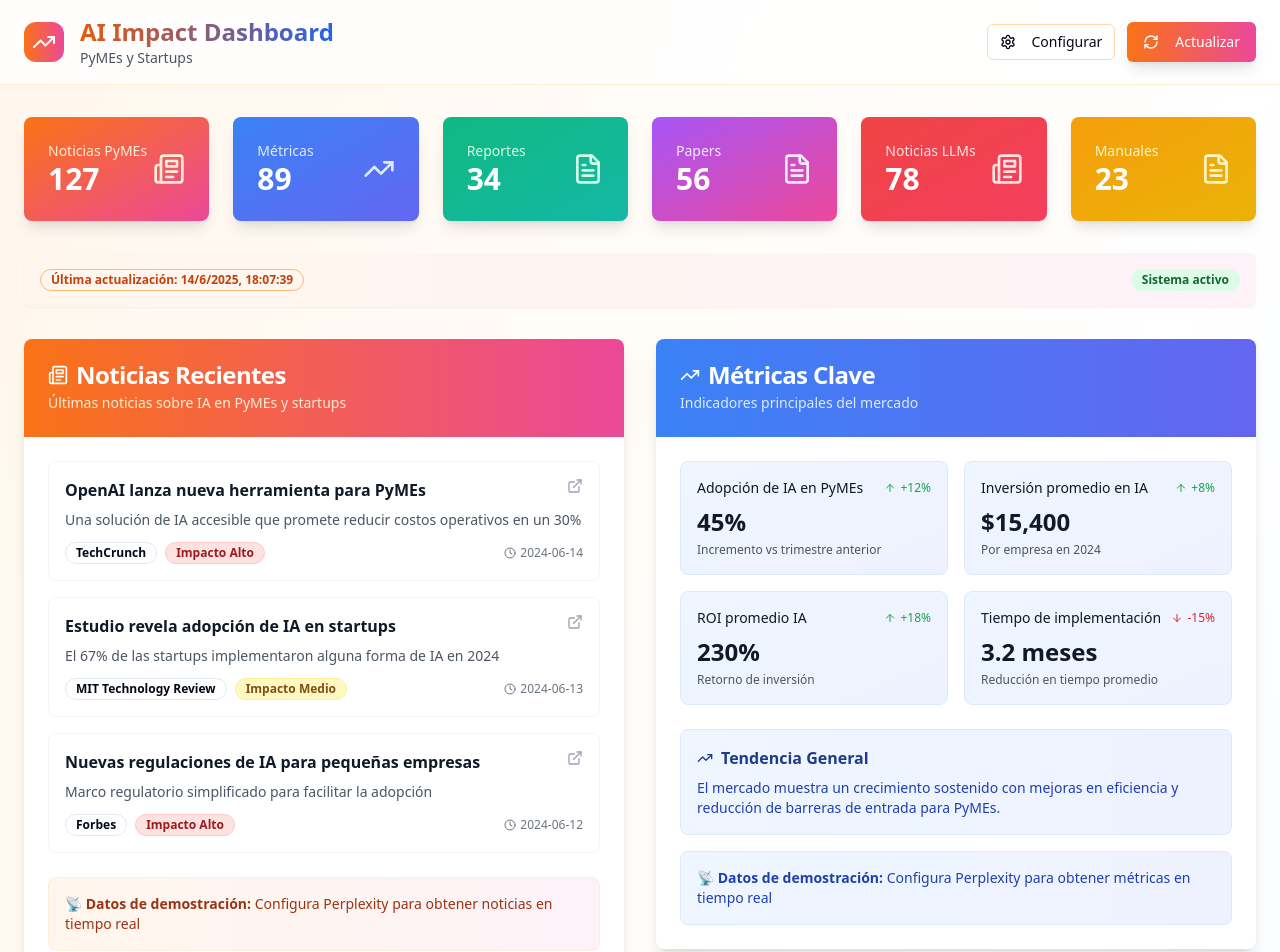
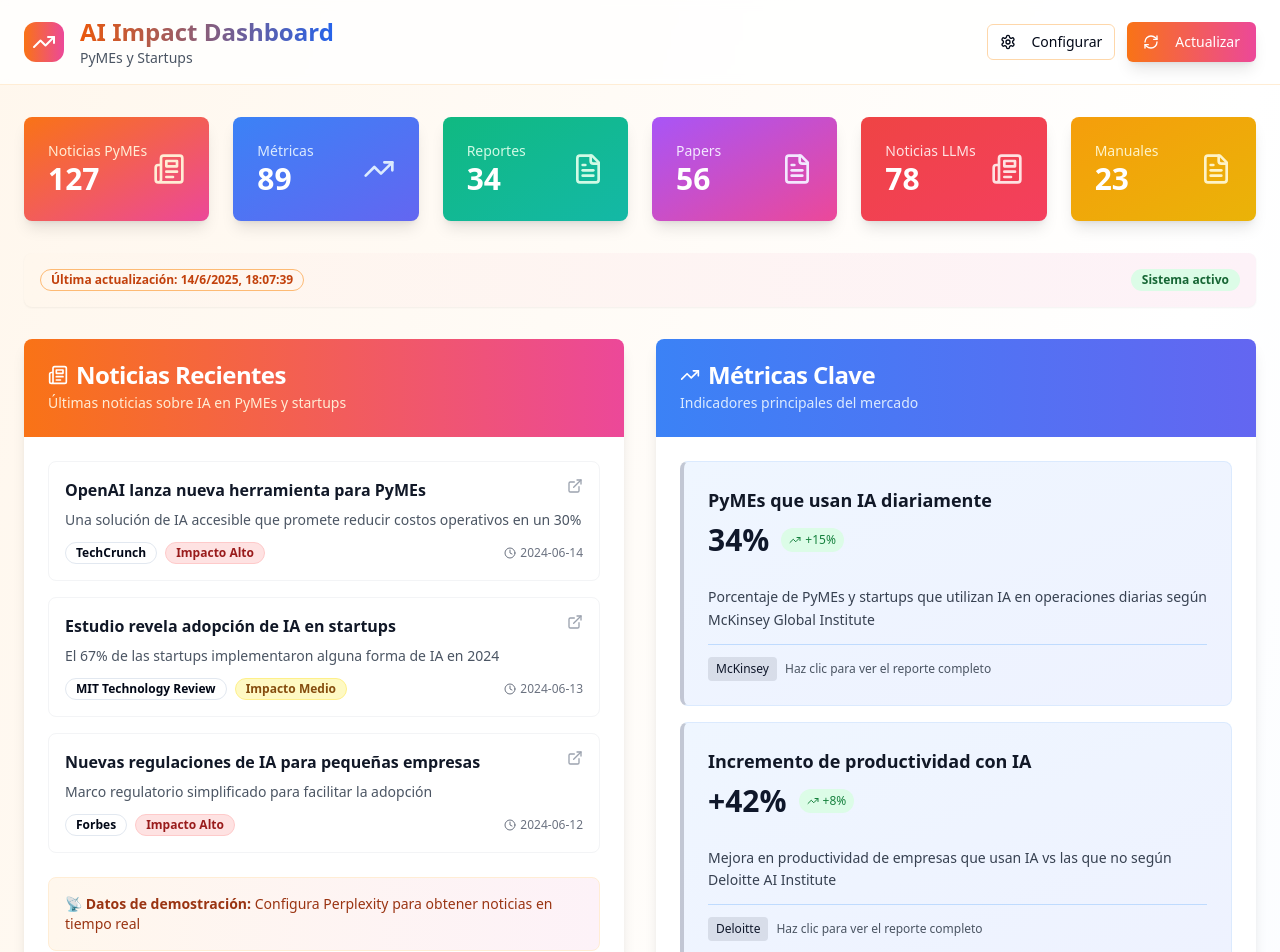
Before and after one commit to gmena83/ai-updates-dashboard, a React (Vite) app: page / in a window 1280 px wide. Shown: the top 952 px of the page. Built offline with nearby package versions, Linux system fonts and the light colour scheme.

Commit message:
Update "Metricas Claves" section
Modify the "Metricas Claves" section to display results from academic reports or top consulting firms.
Format the headline and metric in bold with a brief summary below.
Implement click functionality to link to the documentation source for each metric.

```diff
--- a/src/components/dashboard/MetricsSection.tsx
+++ b/src/components/dashboard/MetricsSection.tsx
@@ -2,7 +2,7 @@
 import React from 'react';
 import { Card, CardContent, CardDescription, CardHeader, CardTitle } from '@/components/ui/card';
 import { Badge } from '@/components/ui/badge';
-import { TrendingUp, TrendingDown, ArrowUp, ArrowDown, Zap } from 'lucide-react';
+import { TrendingUp, TrendingDown, ArrowUp, ArrowDown, Zap, ExternalLink } from 'lucide-react';
 
 interface MetricItem {
   id?: number;
@@ -11,6 +11,8 @@ interface MetricItem {
   change: string;
   trend: 'up' | 'down';
   description: string;
+  source?: string;
+  url?: string;
 }
 
 interface MetricsSectionProps {
@@ -22,39 +24,53 @@ const MetricsSection = ({ data }: MetricsSectionProps) => {
   console.log('MetricsSection - datos recibidos:', data);
   console.log('MetricsSection - cantidad de datos:', data?.length || 0);
 
-  // Datos mock como fallback
+  const handleMetricClick = (url?: string) => {
+    if (url) {
+      window.open(url, '_blank', 'noopener,noreferrer');
+    }
+  };
+
+  // Datos mock como fallback con fuentes consultoras
   const fallbackData = [
     {
       id: 1,
-      name: "Adopción de IA en PyMEs",
-      value: "45%",
-      change: "+12%",
+      name: "PyMEs que usan IA diariamente",
+      value: "34%",
+      change: "+15%",
       trend: "up" as const,
-      description: "Incremento vs trimestre anterior"
+      description: "Porcentaje de PyMEs y startups que utilizan IA en operaciones diarias según McKinsey Global Institute",
+      source: "McKinsey",
+      url: "https://perplexity.ai/search?q=McKinsey+SME+AI+adoption"
     },
     {
       id: 2,
-      name: "Inversión promedio en IA",
-      value: "$15,400",
+      name: "Incremento de productividad con IA",
+      value: "+42%",
       change: "+8%",
       trend: "up" as const,
-      description: "Por empresa en 2024"
+      description: "Mejora en productividad de empresas que usan IA vs las que no según Deloitte AI Institute",
+      source: "Deloitte",
+      url: "https://perplexity.ai/search?q=Deloitte+AI+productivity+gains"
     },
     {
       id: 3,
-      name: "ROI promedio IA",
-      value: "230%",
-      change: "+18%",
+      name: "Horas ahorradas por trabajador/semana",
+      value: "6.5 hrs",
+      change: "+2.1 hrs",
       trend: "up" as const,
-      description: "Retorno de inversión"
+      description: "Tiempo promedio ahorrado por trabajador usando herramientas de IA según PwC Global AI Study",
+      source: "PwC",
+      url: "https://perplexity.ai/search?q=PwC+AI+time+savings+worker"
     },
     {
       id: 4,
-      name: "Tiempo de implementación",
-      value: "3.2 meses",
-      change: "-15%",
-      trend: "down" as const,
-      description: "Reducción en tiempo promedio"
+      name: "Gasto mensual promedio en IA",
+      value: "$650",
+      change: "+23%",
+      trend: "up" as const,
+      description: "Inversión mensual en servicios, apps y entrenamiento de IA por empresa según BCG AI Report",
+      source: "BCG",
+      url: "https://perplexity.ai/search?q=BCG+AI+spending+small+business"
     }
   ];
 
@@ -82,26 +98,53 @@ const MetricsSection = ({ data }: MetricsSectionProps) => {
         </CardDescription>
       </CardHeader>
       <CardContent className="p-6">
-        <div className="grid grid-cols-1 sm:grid-cols-2 gap-4">
+        <div className="grid grid-cols-1 gap-4">
           {metricsData.map((metric, index) => (
-            <div key={metric.id || index} className="bg-gradient-to-br from-blue-50 to-indigo-50 rounded-lg p-4 border border-blue-100 hover:shadow-md transition-all duration-200">
-              <div className="flex items-center justify-between mb-2">
-                <h3 className="font-medium text-gray-900 text-sm">{metric.name}</h3>
-                <div className={`flex items-center text-xs font-medium ${
-                  metric.trend === 'up' ? 'text-green-600' : 'text-red-600'
-                }`}>
-                  {metric.trend === 'up' ? (
-                    <ArrowUp className="h-3 w-3 mr-1" />
-                  ) : (
-                    <ArrowDown className="h-3 w-3 mr-1" />
-                  )}
-                  {metric.change}
+            <div
+              key={metric.id || index}
+              className="bg-gradient-to-br from-blue-50 to-indigo-50 rounded-lg p-6 border border-blue-100 hover:shadow-lg transition-all duration-200 cursor-pointer group border-l-4 border-l-primary/20 hover:border-l-primary"
+              onClick={() => handleMetricClick(metric.url)}
+            >
+              <div className="flex items-start justify-between mb-4">
+                <div className="flex-1">
+                  <div className="flex items-center gap-2 mb-2">
+                    <h3 className="text-lg font-bold text-gray-900 group-hover:text-primary transition-colors">
+                      {metric.name}
+                    </h3>
+                    <ExternalLink className="h-4 w-4 text-muted-foreground opacity-0 group-hover:opacity-100 transition-opacity" />
+                  </div>
+                  <div className="flex items-center gap-3 mb-3">
+                    <span className="text-3xl font-bold text-primary">{metric.value}</span>
+                    {metric.change && (
+                      <div className={`flex items-center gap-1 px-2 py-1 rounded-full text-xs font-medium ${
+                        metric.trend === 'up'
+                          ? 'bg-green-100 text-green-700 dark:bg-green-900/30 dark:text-green-400'
+                          : 'bg-red-100 text-red-700 dark:bg-red-900/30 dark:text-red-400'
+                      }`}>
+                        {metric.trend === 'up' ? (
+                          <TrendingUp className="h-3 w-3" />
+                        ) : (
+                          <TrendingDown className="h-3 w-3" />
+                        )}
+                        <span>{metric.change}</span>
+                      </div>
+                    )}
+                  </div>
                 </div>
               </div>
-              <div className="mb-1">
-                <span className="text-2xl font-bold text-gray-900">{metric.value}</span>
-              </div>
-              <p className="text-xs text-gray-600">{metric.description}</p>
+              <p className="text-sm text-gray-700 leading-relaxed mb-3">
+                {metric.description}
+              </p>
+              {metric.source && (
+                <div className="flex items-center gap-2 pt-3 border-t border-blue-200">
+                  <span className="text-xs font-medium text-primary bg-primary/10 px-2 py-1 rounded">
+                    {metric.source}
+                  </span>
+                  <span className="text-xs text-gray-600">
+                    Haz clic para ver el reporte completo
+                  </span>
+                </div>
+              )}
             </div>
           ))}
         </div>
```
Also changed, not shown: 1 other file (tests, documents, lock files or other folders).
